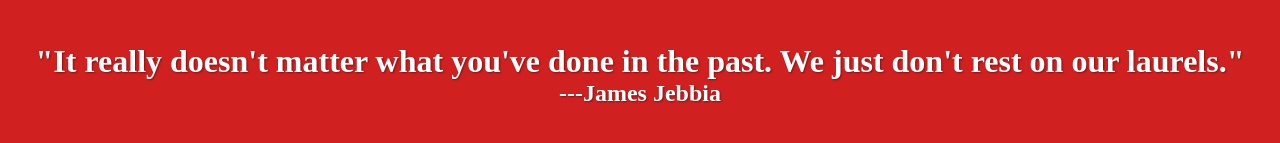
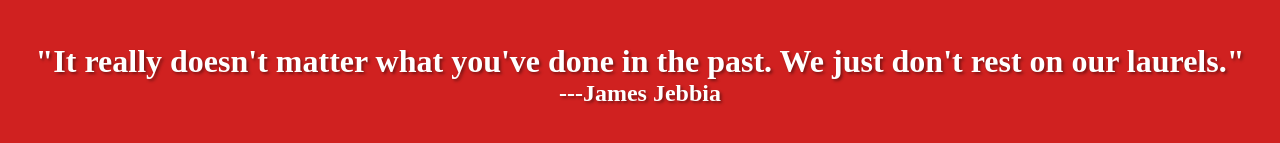
Before and after one commit to kevinhtran/backgroundColorChanger, a plain HTML site: page index.html in a window 1280 px wide. Shown: the part 637-780 px from the top of the page. Drawn offline with Linux system fonts and the light colour scheme.

Commit message:
added omre text-shadow to text

```diff
--- a/style.css
+++ b/style.css
@@ -56,5 +56,5 @@ span {
 h1, h2 {
   font-family: Futura;
   color: #FFFFFF;
-  text-shadow: 1px 1px 2px rgba(0, 0, 0, 0.4);
+  text-shadow: 2px 2px 3px rgba(0, 0, 0, 0.4);
 }
```
